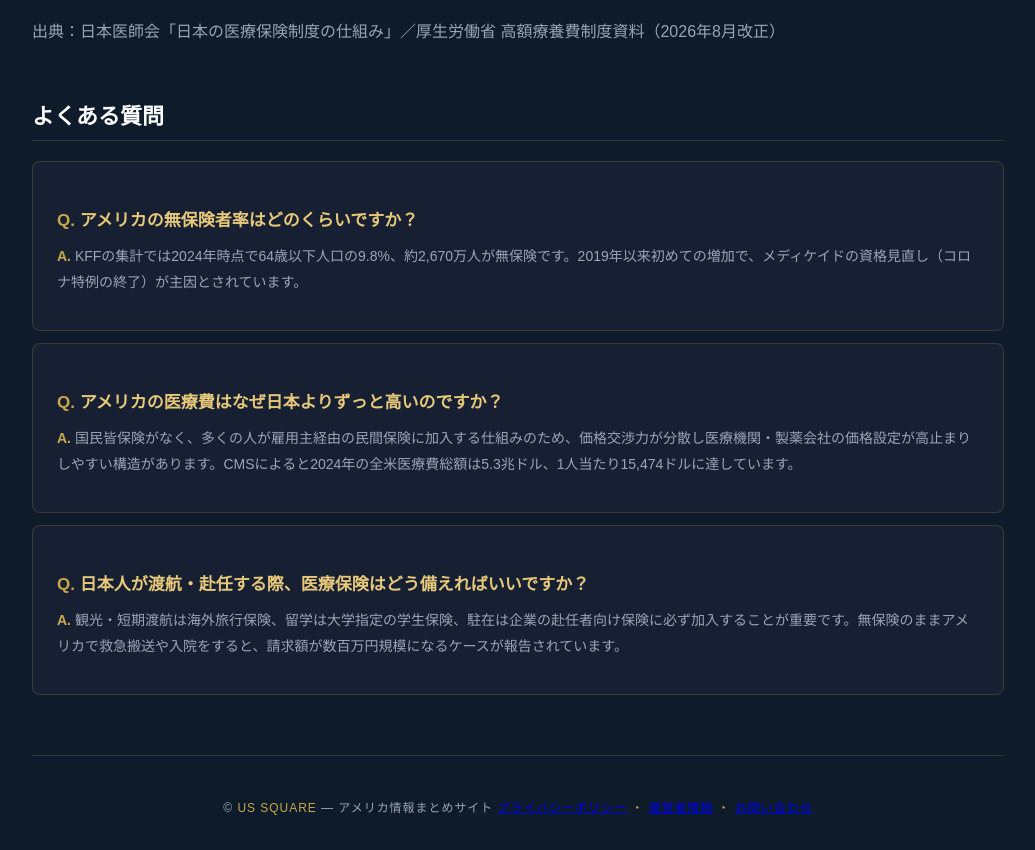
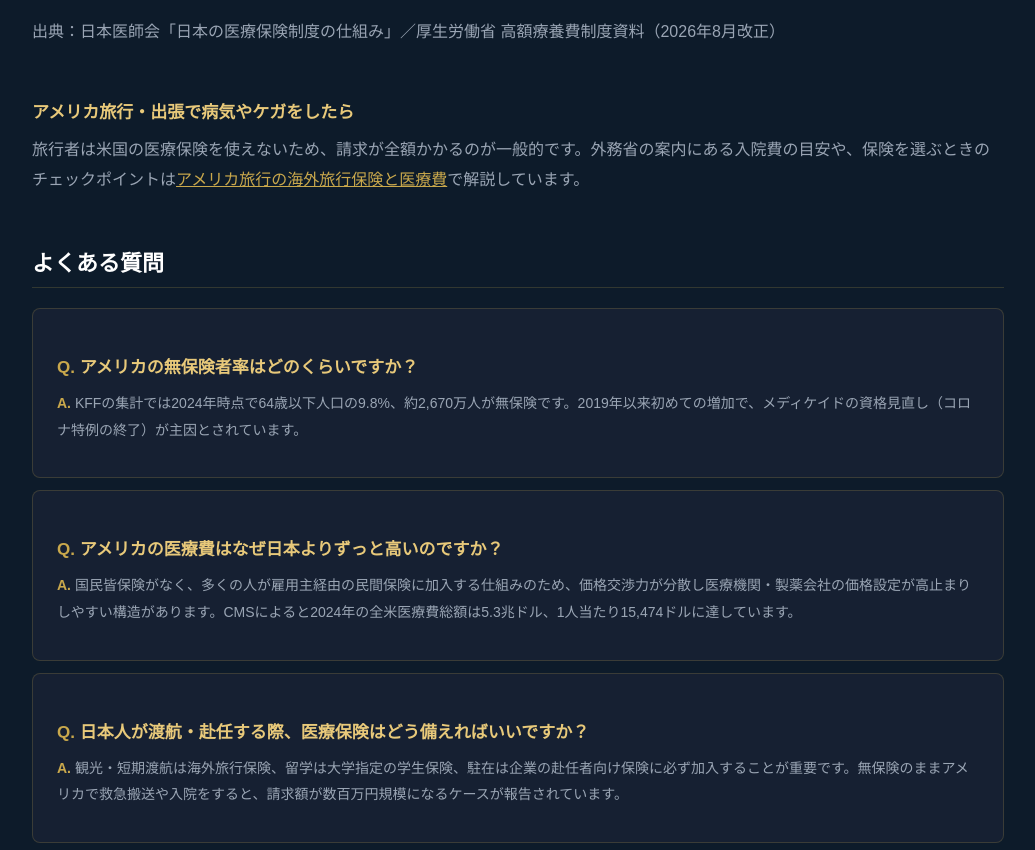
Before and after one commit to ktvr25277/us-square, a plain HTML site: page healthcare-cost.html in a window 1280 px wide. Shown: the part 3425-4275 px from the top of the page, without its empty margins (122-1157 px from the left). Drawn offline with Linux system fonts and the light colour scheme.

Commit message:
Add FAQ section for US healthcare and travel insurance

```diff
--- a/healthcare-cost.html
+++ b/healthcare-cost.html
@@ -278,7 +278,10 @@ footer span{color:var(--gold)}
 </table>
 <p>出典：日本医師会「日本の医療保険制度の仕組み」／厚生労働省 高額療養費制度資料（2026年8月改正）</p></div>
 
-  <div class="section faq-section">
+  <div class="section"><h3>アメリカ旅行・出張で病気やケガをしたら</h3>
+<p>旅行者は米国の医療保険を使えないため、請求が全額かかるのが一般的です。外務省の案内にある入院費の目安や、保険を選ぶときのチェックポイントは<a href="travel-insurance.html" style="color:var(--gold)">アメリカ旅行の海外旅行保険と医療費</a>で解説しています。</p></div>
+
+<div class="section faq-section">
     <h2>よくある質問</h2>
     <div class="faq-item"><h3 class="faq-q">アメリカの無保険者率はどのくらいですか？</h3><p class="faq-a">KFFの集計では2024年時点で64歳以下人口の9.8%、約2,670万人が無保険です。2019年以来初めての増加で、メディケイドの資格見直し（コロナ特例の終了）が主因とされています。</p></div>
     <div class="faq-item"><h3 class="faq-q">アメリカの医療費はなぜ日本よりずっと高いのですか？</h3><p class="faq-a">国民皆保険がなく、多くの人が雇用主経由の民間保険に加入する仕組みのため、価格交渉力が分散し医療機関・製薬会社の価格設定が高止まりしやすい構造があります。CMSによると2024年の全米医療費総額は5.3兆ドル、1人当たり15,474ドルに達しています。</p></div>
```
